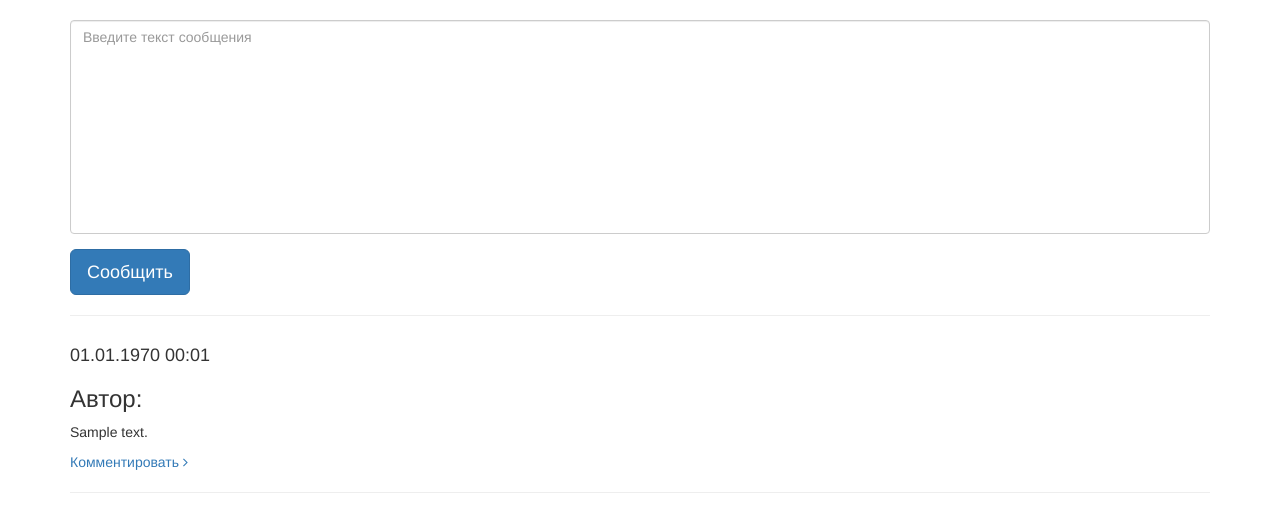
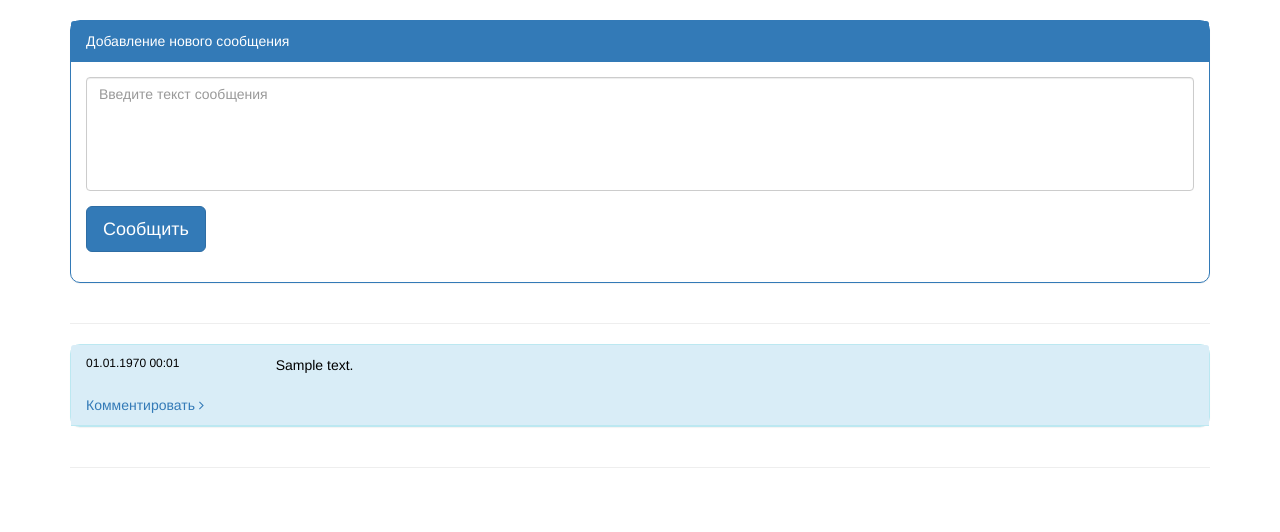
Before and after one commit to alexkorn22/app_messages, a PHP site: page / in a window 1280 px wide. Shown: the part 52-584 px from the top of the page. Run offline with PHP 8.4, Linux system fonts and the light colour scheme; the visitor is signed in with stand-in values (Sample User, id 1); tables that the repository leaves empty or names only in its code hold one stand-in row (values such as "Sample post"); data that the repository does not hold is empty; some libraries are stand-ins or nearby versions.

Commit message:
Готов внешний вид

```diff
--- a/www/core/classes/AbstractController.php
+++ b/www/core/classes/AbstractController.php
@@ -47,5 +47,6 @@ abstract class AbstractController
     public function action404() {
         header("HTTP/1.1 404 Not Found");
         header("Status: 404 Not Found");
+
     }
 }
--- a/www/core/classes/AbstractModel.php
+++ b/www/core/classes/AbstractModel.php
@@ -58,7 +58,7 @@ abstract class AbstractModel implements Iterator
 
         $sql = 'SELECT * FROM ' . static::$table . ' WHERE id=:id';
         $params = array();
-        $params[':id'] = $id;
+        $params[':id'] = (int)$id;
 
         $db = new Database();
         $db->setClassName(get_called_class());
--- a/www/index.php
+++ b/www/index.php
@@ -21,10 +21,14 @@ if (!empty($arMainPath) && count($arMainPath)>=2){
 }
 $controllerClassName = $ctrl.'Controller';
 $method = 'action'.$act;
-
-$controller = new $controllerClassName();
-
-if (method_exists($controller, $method))
-    $controller->$method();
-else
+if (class_exists($controllerClassName)) {
+    $controller = new $controllerClassName();
+    if (method_exists($controller, $method)) {
+        $controller->$method();
+    }else {
+        $controller->action404();
+    }
+} else {
+    $controller = new MainController();
     $controller->action404();
+}
--- a/www/models/CommentsModel.php
+++ b/www/models/CommentsModel.php
@@ -14,6 +14,7 @@ class CommentsModel extends AbstractModel {
     protected static $table = 'comments';
     public static $arTypeParent = array('messages', 'comments');
     public $comments;
+    public $author;
 
     public static function findAll($order = array(),$limit = array()) {
         if (empty($order)) {
@@ -48,11 +49,19 @@ class CommentsModel extends AbstractModel {
         $arResult = self::findByColumns($params,$order);
         if ($arResult){
             foreach ($arResult as $item) {
+                $item->FillAuthor();
                 $item->comments = self::FindByParent($item->id, 'comments');
             }
             return $arResult;
         }
     }
 
+    public function FillAuthor() {
+        $author = UserModel::findOneByPk($this->id_author);
+        if ($author)
+            $this->author = $author;
+        else
+            $this->author = new UserModel();
+    }
 
 }
--- a/www/models/UserModel.php
+++ b/www/models/UserModel.php
@@ -13,15 +13,6 @@ class UserModel extends AbstractModel
 {
     protected static $table = 'users';
 
-    public function __construct()
-    {
-        $this->last_name = '';
-        $this->first_name = '';
-        $this->full_name = '';
-        $this->guid = '';
-        $this->id = 0;
-    }
-
     public static function CurrentUserID() {
         return 1;
     }
--- a/www/templates/components/messages/form_add_message.php
+++ b/www/templates/components/messages/form_add_message.php
@@ -1,13 +1,23 @@
-<form action="/User/AddMessagePost/" method="post" class="form-horizontal" role="form">
-    <div class="form-group">
-        <div class="col-sm-12">
-            <textarea class="form-control" name="text" rows="10" placeholder="Введите текст сообщения"></textarea>
+<div class="row">
+    <div class="col-md-12">
+        <div class="panel panel-primary">
+            <div class="panel-heading">Добавление нового сообщения</div>
+            <div class="panel-body">
+                <form action="/User/AddMessagePost/" method="post" class="form-horizontal" role="form" onsubmit="return empty_form(this)">
+                    <div class="form-group enter_text_group">
+                        <div class="col-md-12">
+                            <textarea class="form-control enter_text" name="text" rows="5" placeholder="Введите текст сообщения"></textarea>
+                        </div>
+                    </div>
+                    <div class="form-group">
+                        <div class="col-md-10">
+                            <button type="submit" class="btn btn-primary btn-lg">Сообщить</button>
+                        </div>
+                    </div>
+                </form>
+            </div>
         </div>
+
     </div>
-    <div class="form-group">
-        <div class="col-sm-10">
-            <button type="submit" class="btn btn-primary btn-lg">Сообщить</button>
-        </div>
-    </div>
-</form>
+</div>
 <hr>
--- a/www/templates/components/messages/message.php
+++ b/www/templates/components/messages/message.php
@@ -1,21 +1,36 @@
-<div class="message block_mess">
-    <h4><?php echo date('d.m.Y H:m', $item->date);?></h4>
-    <h3>Автор: <?php echo $item->author->full_name;?> </h3
+<div class="message block_mess panel-heading">
+    <div class="row content_message ">
+            <div class="col-md-2 left_block">
+                <div class="author">
+                    <?php echo $item->author->full_name;?>
+                </div>
+                <div class="date">
+                    <?php echo date('d.m.Y H:m', $item->date);?>
+                </div>
+            </div>
+            <div class="col-md-10 right_block">
+                <div class="content_block">
                     <p><?php echo $item->text?></p>
+                </div>
+            </div>
+        </div>
+    <?if($this->IsAuthUser):?>
+            <div class="enter_comment">
                 <a href="javascript:void(0);" class = "open_comments" onclick="OpenComment(this)">Комментировать <i class = "fa fa-angle-right"></i></a>
-    <form action="/user/AddCommentsPost/" method="post" class="form-horizontal hidden form_comment" role="form">
+                <form action="/user/AddCommentsPost/" method="post" class="form-horizontal hidden form_comment" role="form" onsubmit="return empty_form(this)">
                     <input type="hidden" name="id_parent" value="<?php echo $item->id?>">
                     <input type="hidden" name="type_parent" value="messages">
-        <div class="form-group">
-            <div class="col-sm-12">
-                <textarea class="form-control" name="text" rows="3" placeholder="Введите текст комментария"></textarea>
+                    <div class="form-group enter_text_group enter_text_group">
+                        <div class="col-md-12">
+                            <textarea class="form-control enter_text" name="text" rows="2" placeholder="Введите текст комментария"></textarea>
                         </div>
                     </div>
                     <div class="form-group">
-            <div class="col-sm-10">
+                        <div class="col-md-10">
                             <button type="submit" class="btn btn-info btn-xs">Комментировать</button>
                         </div>
                     </div>
                 </form>
-    <hr>
             </div>
+        <?endif;?>
+</div>
--- a/www/templates/components/messages/messages.php
+++ b/www/templates/components/messages/messages.php
@@ -4,15 +4,17 @@
     <? endif; ?>
     <? foreach ($arResult as $item): ?>
         <div class="row">
-            <div class="col-md-12">
+            <div class="col-md-12 main_block_message ">
                 <!--БЛОК СООБЩЕНИЯ-->
+                <div class="panel panel-info">
                     <?
                     $this->item = $item;
                     $this->display('messages/message');
                     ?>
-                <div class="comments">
+
                         <!--БЛОК КОММЕНТАРИЙ УР1-->
                         <? if (!empty($item->comments)): ?>
+                    <div class="comments">
                             <? foreach ($item->comments as $comment): ?>
                                 <div class="row ">
                                     <div class="col-md-11 col-md-offset-1">
@@ -21,9 +23,10 @@
                                         $this->level = 1;
                                         $this->display('messages/comment');
                                         ?>
-                                    <div class="comments">
+
                                             <!--БЛОК КОММЕНТАРИЙ УР2-->
                                             <? if (!empty($comment->comments)): ?>
+                                                <div class="comments">
                                         <? foreach ($comment->comments as $commentLvl2): ?>
                                                     <div class="row ">
                                                         <div class="col-md-11 col-md-offset-1">
@@ -52,19 +55,23 @@
                                                         </div>
                                                     </div>
                                                 <? endforeach; ?>
+                                        </div>
                                             <? endif; ?>
                                             <!--КОНЕЦ БЛОК КОММЕНТАРИЙ УР2-->
-                                    </div>
+
                                     </div>
                                 </div>
 
                             <? endforeach; ?>
+                    </div>
                         <? endif; ?>
                         <!--КОНЕЦ БЛОК КОММЕНТАРИЙ УР1-->
+
                 </div>
             </div>
             <!--КОНЕЦ БЛОК СООБЩЕНИЯ-->
         </div>
+        <hr>
     <? endforeach; ?>
     <? if (!$ajaxMode): ?>
     </div>
--- a/www/templates/css/style.css
+++ b/www/templates/css/style.css
@@ -1,3 +1,3 @@
-body{overflow-y:scroll}body a:hover,body a:focus{text-decoration:none;outline:none}textarea{resize:none}.center_block{display:block;margin-left:auto;margin-right:auto}.wrap_load{margin-top:25px;margin-bottom:10px}.wrap_load .load{height:65px;width:65px;background-image:url("../../img/load.gif");background-repeat:no-repeat;display:none}.icon_social{font-size:20px}.icon_social i{font-size:25px}.panel{border-radius:10px}
+body{overflow-y:scroll}body a:hover,body a:focus{text-decoration:none;outline:none}textarea{resize:none}.center_block{display:block;margin-left:auto;margin-right:auto}.wrap_load{margin-top:25px;margin-bottom:10px}.wrap_load .load{height:65px;width:65px;background-image:url("../../img/load.gif");background-repeat:no-repeat;display:none}.icon_social{font-size:20px}.icon_social i{font-size:25px}.panel{border-radius:10px}.content_message{padding-bottom:10px}.main_block_message .message{color:black}.date{font-size:12px}.author{font-size:16px;font-weight:bold}.comments{margin-top:10px}.enter_comment{padding-top:0px}.enter_comment form{margin-top:10px}
 
 /*# sourceMappingURL=style.css.map */
--- a/www/templates/css/style.scss
+++ b/www/templates/css/style.scss
@@ -33,3 +33,27 @@ textarea {
 .panel {
   border-radius: 10px;
 }
+.content_message {
+  padding-bottom: 10px;
+}
+.main_block_message {
+  .message {
+    color: black;
+  }
+}
+.date {
+  font-size: 12px;
+}
+.author {
+  font-size: 16px;
+  font-weight:bold;
+}
+.comments {
+  margin-top: 10px;
+}
+.enter_comment {
+  padding-top: 0px;
+  form {
+    margin-top: 10px;
+  }
+}
--- a/www/templates/js/scripts.js
+++ b/www/templates/js/scripts.js
@@ -59,3 +59,15 @@ $(document).ready(function () {
         }
     });
 });
+
+empty_form = function (curElement) {
+    cur_form = $(curElement);
+    group = cur_form.children('.enter_text_group');
+    text_area = group.children('.col-md-12').children('.enter_text');
+    if(text_area.val() == '')
+    {
+        alert('Вы не ввели текст.');
+        return false;
+    }
+    return true;
+}
--- a/www/views/MessagesView.php
+++ b/www/views/MessagesView.php
@@ -6,7 +6,12 @@ class MessagesView extends AbstractView{
 
     public function renderAll(){
         $this->ajaxMode = false;
-        $this->headerMessages = parent::render($this->pathComponents . '/form_add_message');
+        if ($this->IsAuthUser) {
+            $this->headerMessages = parent::render($this->pathComponents . '/form_add_message');
+        } else {
+            $this->headerMessages = parent::render($this->pathComponents . '/not_auth_form');
+        }
+
         return parent::render($this->pathComponents . '/messages');
     }
     public function renderForAjax(){
--- /dev/null
+++ b/Описание.txt
@@ -0,0 +1,6 @@
+Файл настроек находится по пути /core/config.php
+
+1. Необходимо внести настройки подключения к БД в файле настроек.
+2. Для изменения настроек для соцсетей необходимо изменить данные в файле настроек, а так же в настройках
+    приложений соцсетей добавить url для перенаправления в списки разрешенных доменов.
+3.
```
Also changed, not shown: www/templates/components/messages/comment.php (+24 -8 lines), www/templates/components/messages/not_auth_form.php (added, +7 -0 lines), 1 other file. Lines whose indentation alone changed are shown as unchanged.
